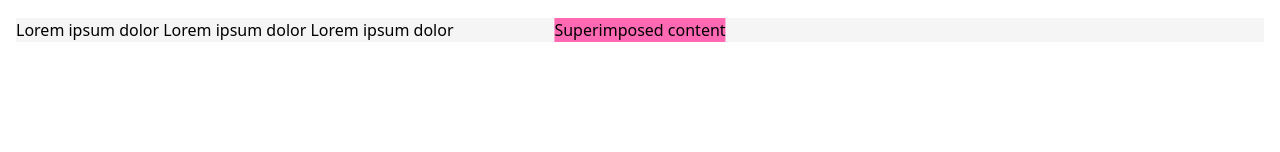
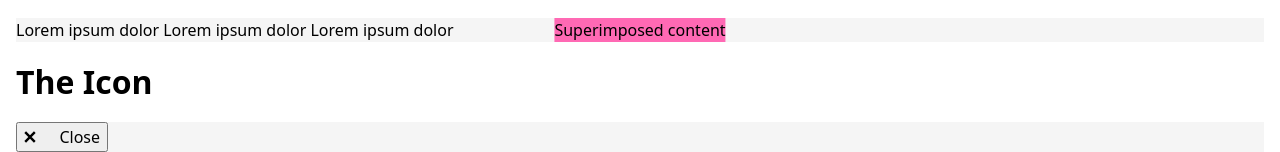
Before and after one commit to DeluxeOwl/every-layout, a React (Vite) app: page / in a window 1280 px wide. Shown: the part 2888-3040 px from the top of the page. Before the commit the page ends 2930 px from the top, so only its background shows below. Built offline with nearby package versions, Linux system fonts and the light colour scheme.

Commit message:
the icon

```diff
--- a/src/App.css
+++ b/src/App.css
@@ -319,3 +319,21 @@ h1 {
      max-inline-size: calc(100% - (var(--margin) * 2));
      max-block-size: calc(100% - (var(--margin) * 2));
 }
+
+/* The Icon */
+.icon {
+    height: 0.75em;
+   /* ↓ Override the em value with `1cap` where `cap` is supported */
+    height: 1cap;
+    width: 0.75em;
+    width: 1cap;
+}
+.with-icon {
+   /* ↓ Set the `inline-flex` context, which eliminates the word space */
+    display: inline-flex;
+    align-items: baseline;
+}
+.with-icon .icon {
+   /* ↓ Use the logical margin property and a --space variable with a fallback */
+    margin-inline-end: var(--space, 0.5em);
+}
--- a/src/App.jsx
+++ b/src/App.jsx
@@ -7,6 +7,20 @@ function Title(props) {
 }
 function Container(props) {
   return <div {...props}>{props.children}</div>;
+}
+function Icon({ props }) {
+  return (
+    <svg
+      {...props}
+      viewBox="0 0 10 10"
+      width="0.75em"
+      height="0.75em"
+      stroke="currentColor"
+      stroke-width="2"
+    >
+      <path d="M1,1 9,9 M9,1 1,9" />
+    </svg>
+  );
 }
 
 function App() {
@@ -187,6 +201,15 @@ function App() {
           </div>
         </div>
       </Container>
+      <Title>The Icon</Title>
+      <Container>
+        <button class="with-icon">
+          <label className="icon">
+            <Icon />
+          </label>
+          Close
+        </button>
+      </Container>
     </div>
   );
 }
--- a/src/index.css
+++ b/src/index.css
@@ -29,7 +29,7 @@ body {
 /*
   6. Improve media defaults
 */
-img, picture, video, canvas, svg {
+img, picture, video, canvas {
   display: block;
   max-inline-size: 100%;
 }
```
